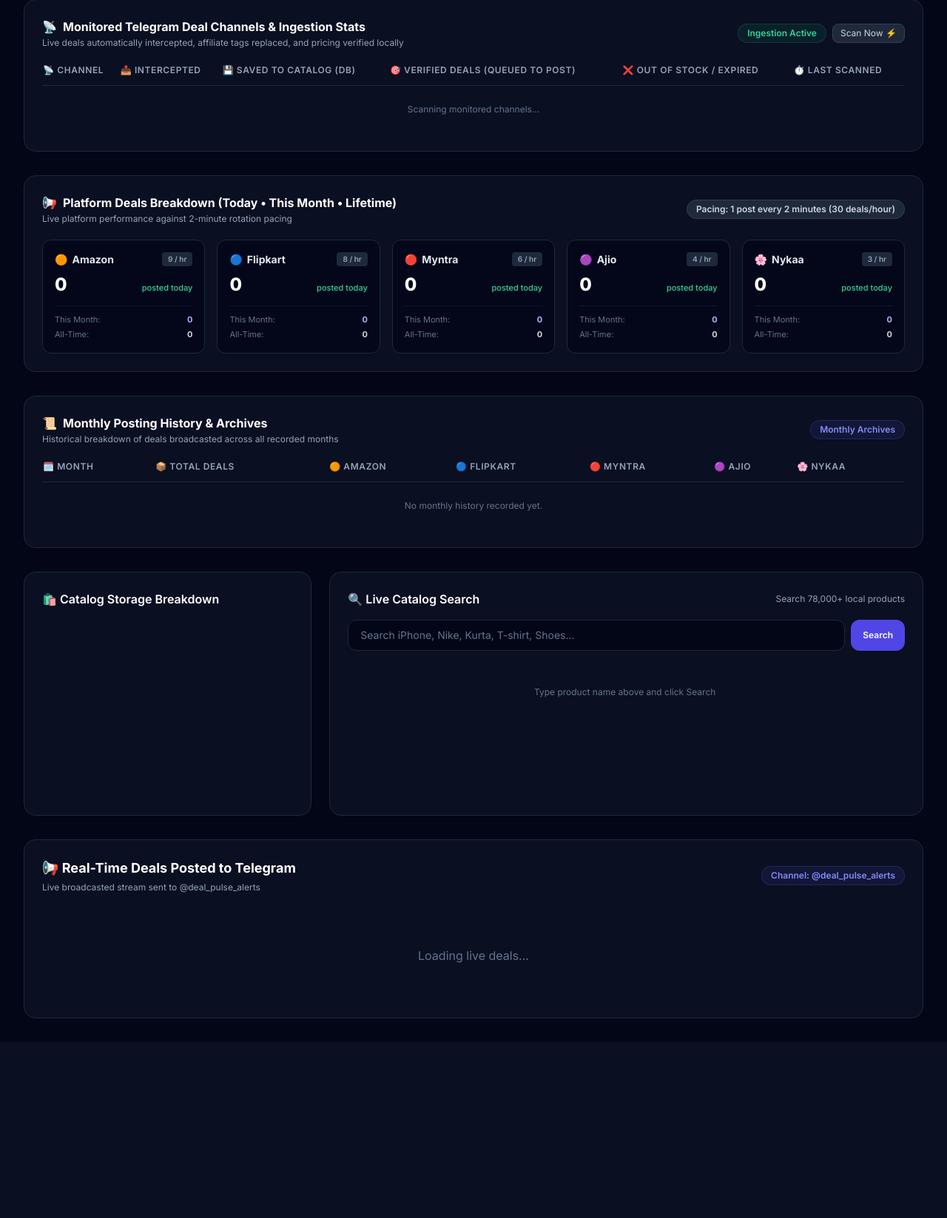
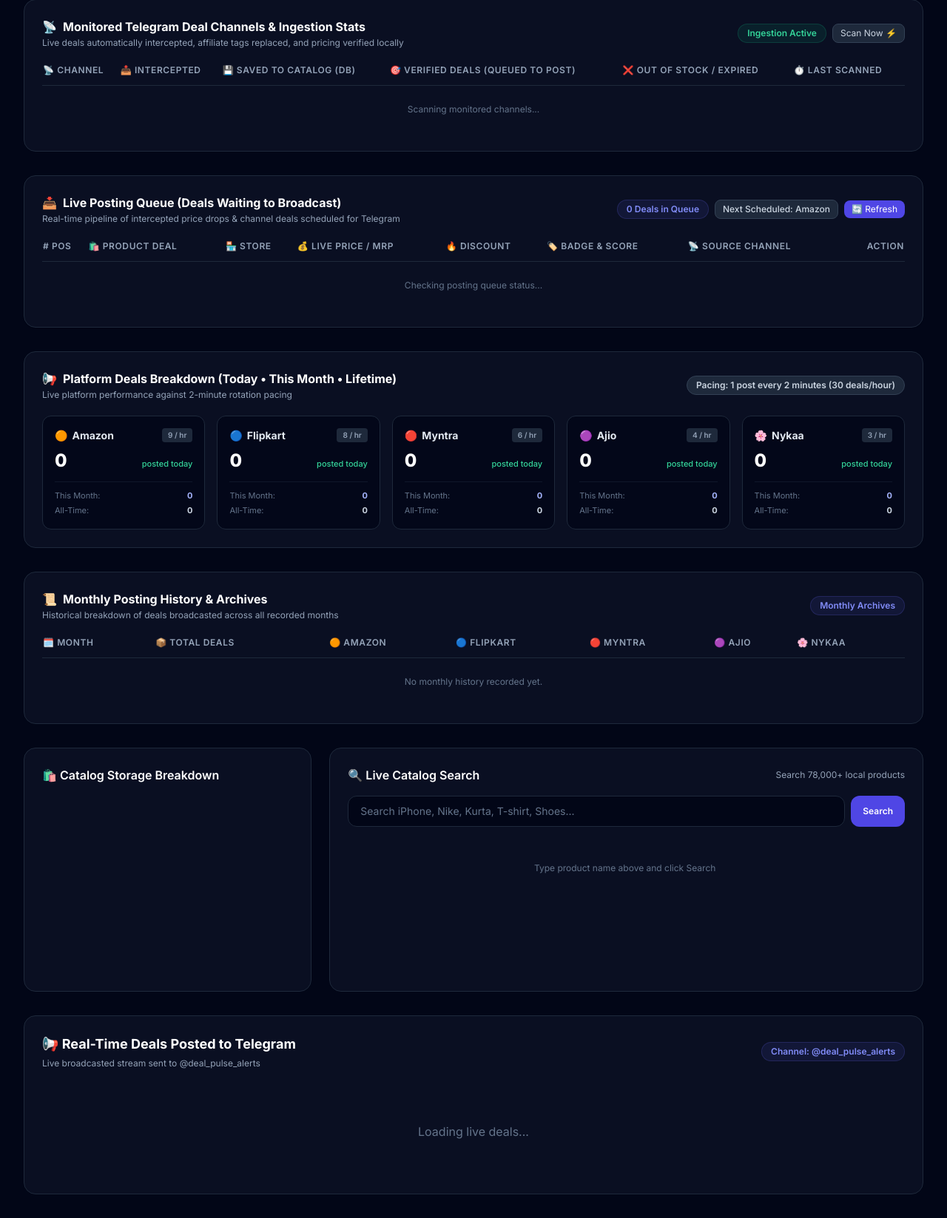
Before and after one commit to budgetyby/budgetyby, a FastAPI app: page / in a window 1280 px wide. Shown: the part 257-1904 px from the top of the page at 74% size. Before the commit the page ends 1634 px from the top, so only its background shows below. Run offline with FastAPI, Linux system fonts and the light colour scheme; a map, chart or similar area stays blank; parts of the project's set-up code (start-up, migrations or seed data) failed here and were passed over; some libraries are stand-ins or nearby versions.

Commit message:
Add Live Posting Queue dashboard section with real-time deal queue monitoring and next-up scheduling badges

```diff
--- a/budgetby/dashboard/app.py
+++ b/budgetby/dashboard/app.py
@@ -154,6 +154,16 @@ async def get_channel_stats():
     except Exception as e:
         raise HTTPException(status_code=500, detail=str(e))
 
+@app.get("/api/posting_queue")
+async def get_posting_queue_endpoint():
+    """Returns real-time deals in the posting queue waiting to be broadcasted."""
+    try:
+        from budgetby.engine.posting_queue import get_posting_queue
+        pq = get_posting_queue()
+        return pq.get_queue_snapshot()
+    except Exception as e:
+        raise HTTPException(status_code=500, detail=str(e))
+
 @app.get("/api/deals")
 async def get_deals(limit: int = 25):
     try:
--- a/budgetby/dashboard/templates/index.html
+++ b/budgetby/dashboard/templates/index.html
@@ -99,6 +99,43 @@
                     </thead>
                     <tbody id="channelsTableBody" class="divide-y divide-slate-800/60 text-slate-300">
                         <tr><td colspan="6" class="py-6 text-center text-slate-500">Scanning monitored channels...</td></tr>
+                    </tbody>
+                </table>
+            </div>
+        </div>
+
+                <!-- Live Posting Queue Section -->
+        <div class="bg-slate-900/60 border border-slate-800 rounded-2xl p-6 shadow-sm">
+            <div class="flex flex-col sm:flex-row sm:items-center justify-between gap-4 mb-5">
+                <div>
+                    <h3 class="text-base font-bold text-white flex items-center gap-2">
+                        <span>📥</span> Live Posting Queue (Deals Waiting to Broadcast)
+                    </h3>
+                    <p class="text-xs text-slate-400 mt-0.5">Real-time pipeline of intercepted price drops & channel deals scheduled for Telegram</p>
+                </div>
+                <div class="flex items-center gap-2 flex-wrap">
+                    <span id="queueCountBadge" class="text-xs font-semibold px-3 py-1 bg-indigo-500/10 text-indigo-400 rounded-full border border-indigo-500/20">0 Deals in Queue</span>
+                    <span id="queueNextPlatformBadge" class="text-xs font-medium px-2.5 py-1 bg-slate-800 text-slate-300 rounded-lg border border-slate-700">Next Scheduled: Amazon</span>
+                    <button onclick="fetchQueueData()" class="text-xs px-2.5 py-1 bg-indigo-600 hover:bg-indigo-500 text-white rounded-lg transition flex items-center gap-1">🔄 Refresh</button>
+                </div>
+            </div>
+
+            <div class="overflow-x-auto">
+                <table class="w-full text-left text-xs">
+                    <thead>
+                        <tr class="border-b border-slate-800 text-slate-400 uppercase tracking-wider">
+                            <th class="pb-3 font-semibold"># Pos</th>
+                            <th class="pb-3 font-semibold">🛍️ Product Deal</th>
+                            <th class="pb-3 font-semibold">🏪 Store</th>
+                            <th class="pb-3 font-semibold">💰 Live Price / MRP</th>
+                            <th class="pb-3 font-semibold">🔥 Discount</th>
+                            <th class="pb-3 font-semibold">🏷️ Badge & Score</th>
+                            <th class="pb-3 font-semibold">📡 Source Channel</th>
+                            <th class="pb-3 font-semibold text-right">Action</th>
+                        </tr>
+                    </thead>
+                    <tbody id="queueTableBody" class="divide-y divide-slate-800/60 text-slate-300">
+                        <tr><td colspan="8" class="py-6 text-center text-slate-500">Checking posting queue status...</td></tr>
                     </tbody>
                 </table>
             </div>
```
Also changed, not shown: budgetby/engine/posting_queue.py (+35 -0 lines).
